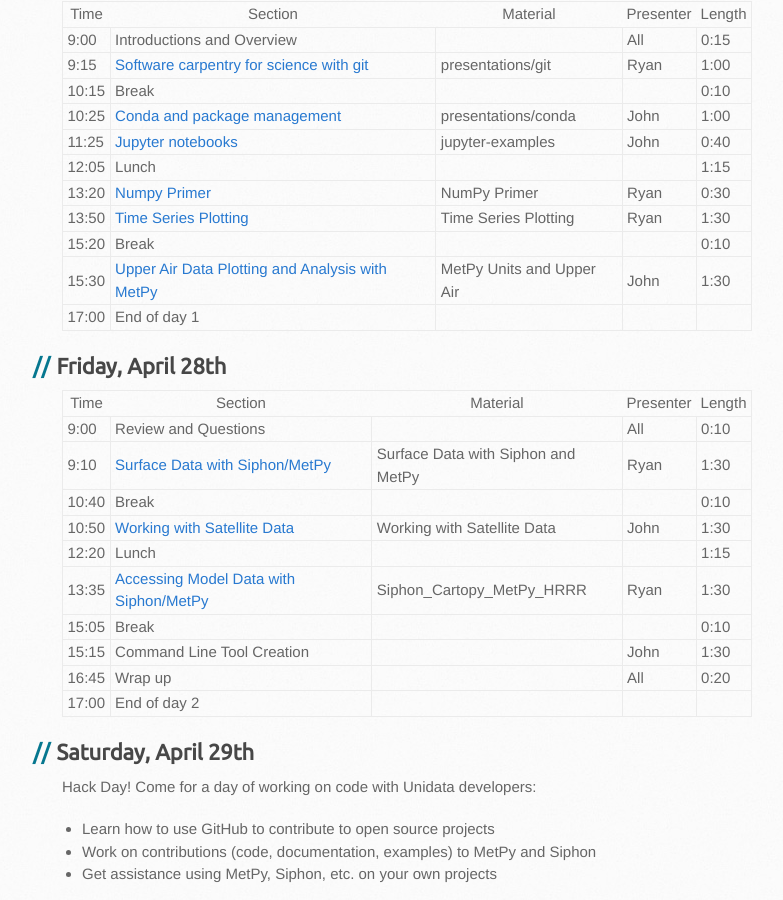
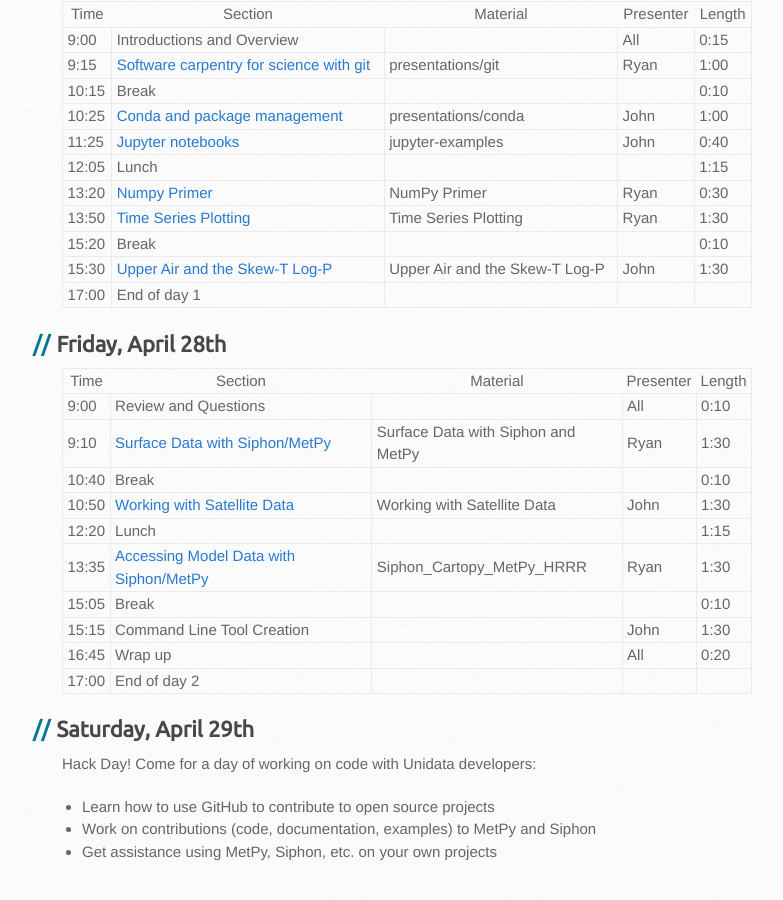
Before and after one commit to Unidata/python-workshop, a Jekyll site: the page built from events/oklahoma2017.md, in a window 1280 px wide and 900 px high, scrolled down 698 px. Shown: the whole window, without its empty margins (108-891 px from the left). Built offline with Jekyll 4.4.1, drawn with Linux system fonts in a browser that asks for light colours; some web fonts are replaced; our own code applies the rules of GitHub Pages for plain Markdown files.

Commit message:
MNT: Fix broken links for upper air notebook

```diff
--- a/events/oklahoma2017.md
+++ b/events/oklahoma2017.md
@@ -21,7 +21,7 @@
 | 13:20 | [Numpy Primer](http://nbviewer.jupyter.org/github/Unidata/unidata-python-workshop/blob/master/notebooks/NumPy Primer.ipynb)        | NumPy Primer  | Ryan        |  0:30  |
 | 13:50 | [Time Series Plotting](http://nbviewer.jupyter.org/github/Unidata/unidata-python-workshop/blob/master/notebooks/Time Series Plotting.ipynb)                     | Time Series Plotting    | Ryan      |  1:30  |
 | 15:20 | Break                                        |                             |             |  0:10  |
-| 15:30 | [Upper Air Data Plotting and Analysis with MetPy](http://nbviewer.jupyter.org/github/Unidata/unidata-python-workshop/blob/master/notebooks/MetPy Units and Upper Air.ipynb)                                         | MetPy Units and Upper Air       | John      |  1:30  |
+| 15:30 | [Upper Air and the Skew-T Log-P](http://nbviewer.jupyter.org/github/Unidata/unidata-python-workshop/blob/master/notebooks/Upper Air and the Skew-T Log-P.ipynb)                                         | Upper Air and the Skew-T Log-P       | John      |  1:30  |
 | 17:00 | End of day 1                                 |                             |             |        |
 
 ## Friday, April 28th
```
Also changed, not shown: events/madison2017.md (+1 -1 lines), events/millersville2017.md (+1 -1 lines).
